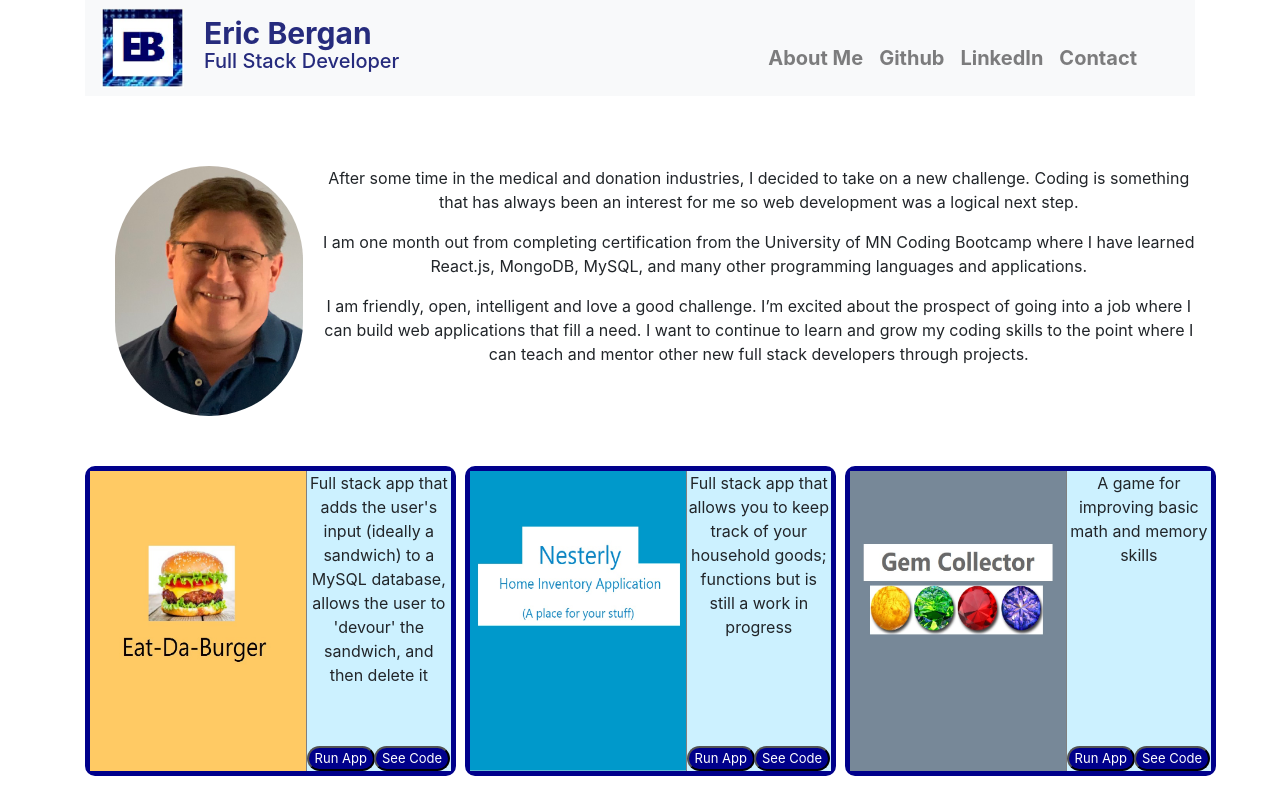
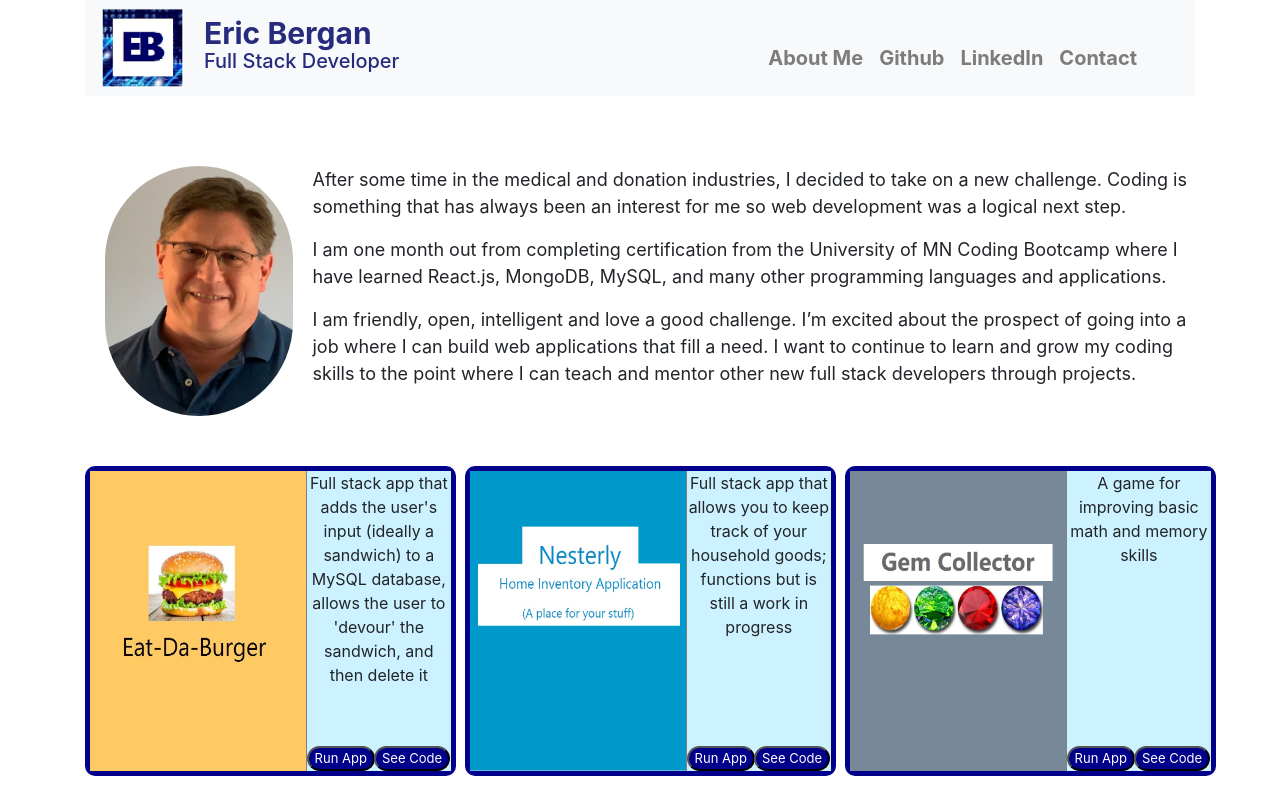
Before and after one commit to einstein1967/portfolio2.0, a React (Create React App) app: page / in a window 1280 px wide. Both pictures are taken after a click on the link "About Me". Built offline with nearby package versions, Linux system fonts and the light colour scheme.

Commit message:
mostly css changes

```diff
--- a/src/App.css
+++ b/src/App.css
@@ -1,26 +1,5 @@
 .App {
   text-align: center;
-}
-
-.App-logo {
-  animation: App-logo-spin infinite 20s linear;
-  height: 40vmin;
-  pointer-events: none;
-}
-
-.App-header {
-  background-color: #282c34;
-  min-height: 100vh;
-  display: flex;
-  flex-direction: column;
-  align-items: center;
-  justify-content: center;
-  font-size: calc(10px + 2vmin);
-  color: white;
-}
-
-.App-link {
-  color: #61dafb;
 }
 
 #body {
@@ -31,6 +10,7 @@
 .profile {
   float: left;
   margin: 0 20px;
+  height: 250px;
   border-radius: 100px;
 }
 
--- a/src/App.js
+++ b/src/App.js
@@ -30,15 +30,20 @@ const projects = [
 class App extends Component {
   state = {
     isAboutMe: true
-  }
+  };
 
   switchAboutMe = () => {
     //update state
-    console.log('I was clicked');
-    this.setState({
-      isAboutMe: false
-    })
-  }
+    if (this.state.isAboutMe) {
+      this.setState({
+        isAboutMe: false
+      })
+    }else{
+      this.setState({
+        isAboutMe: true
+      });
+    };
+  };
 
   render() {
     return (
@@ -54,11 +59,11 @@ class App extends Component {
             :
             <div>
               <img src="./profile-pic.jpg" alt="pic" className="profile"></img>
-              <p>After some time in the medical and donation industries, I decided to take on a new challenge. Coding is something that has always been an interest for me so web development was a logical next step.</p>
+              <p className="bio">After some time in the medical and donation industries, I decided to take on a new challenge. Coding is something that has always been an interest for me so web development was a logical next step.</p>
 
-              <p>I am one month out from completing certification from the University of MN Coding Bootcamp where I have learned React.js, MongoDB, MySQL, and many other programming languages and applications.</p>
+              <p className="bio">I am one month out from completing certification from the University of MN Coding Bootcamp where I have learned React.js, MongoDB, MySQL, and many other programming languages and applications.</p>
 
-              <p>I am friendly, open, intelligent and love a good challenge. I’m excited about the prospect of going into a job where I can build web applications that fill a need. I want to continue to learn and grow my coding skills to the point where I can teach and mentor other new full stack developers through projects.</p>
+              <p className="bio">I am friendly, open, intelligent and love a good challenge. I’m excited about the prospect of going into a job where I can build web applications that fill a need. I want to continue to learn and grow my coding skills to the point where I can teach and mentor other new full stack developers through projects.</p>
             </div>
           }
         </div>
--- a/src/Navbar/Navbar.css
+++ b/src/Navbar/Navbar.css
@@ -9,16 +9,7 @@
     height: 80px;
 }
 
-.profile {
-    height: 250px;
-    float: left;
-    margin-left: 30px;
-}
 
-h5 {
-    text-align: left;
-    margin-left: 30px;
-}
 
 h3 {
     position: absolute;
```
